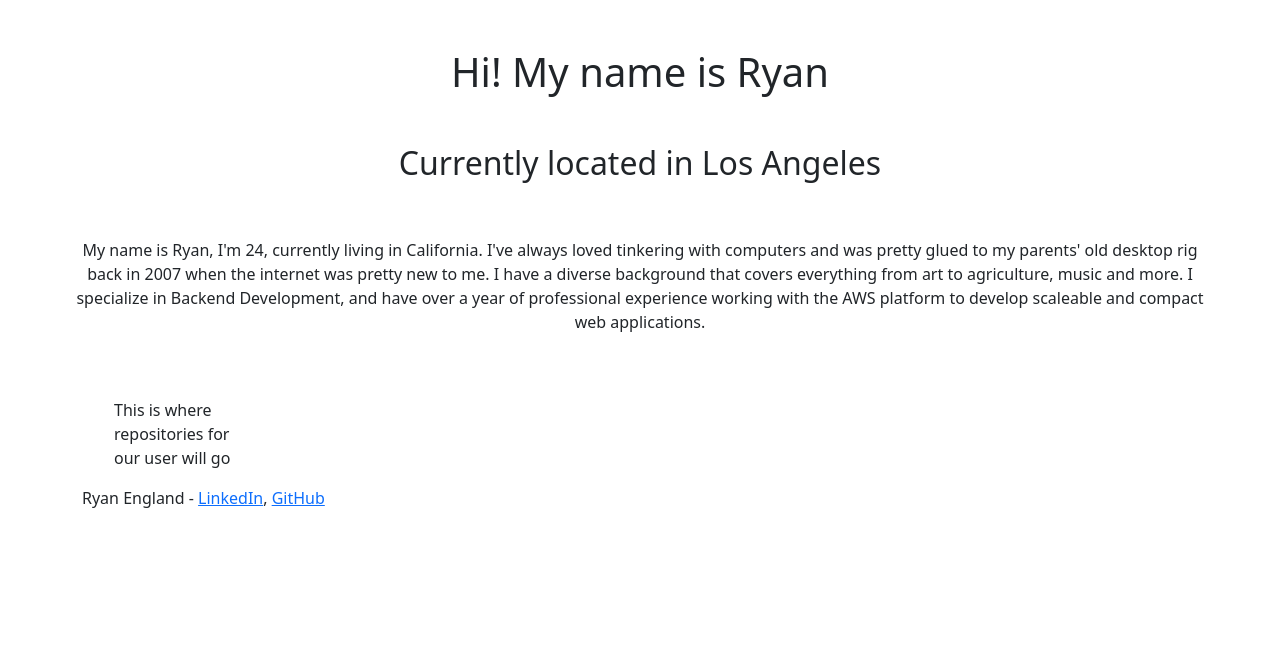
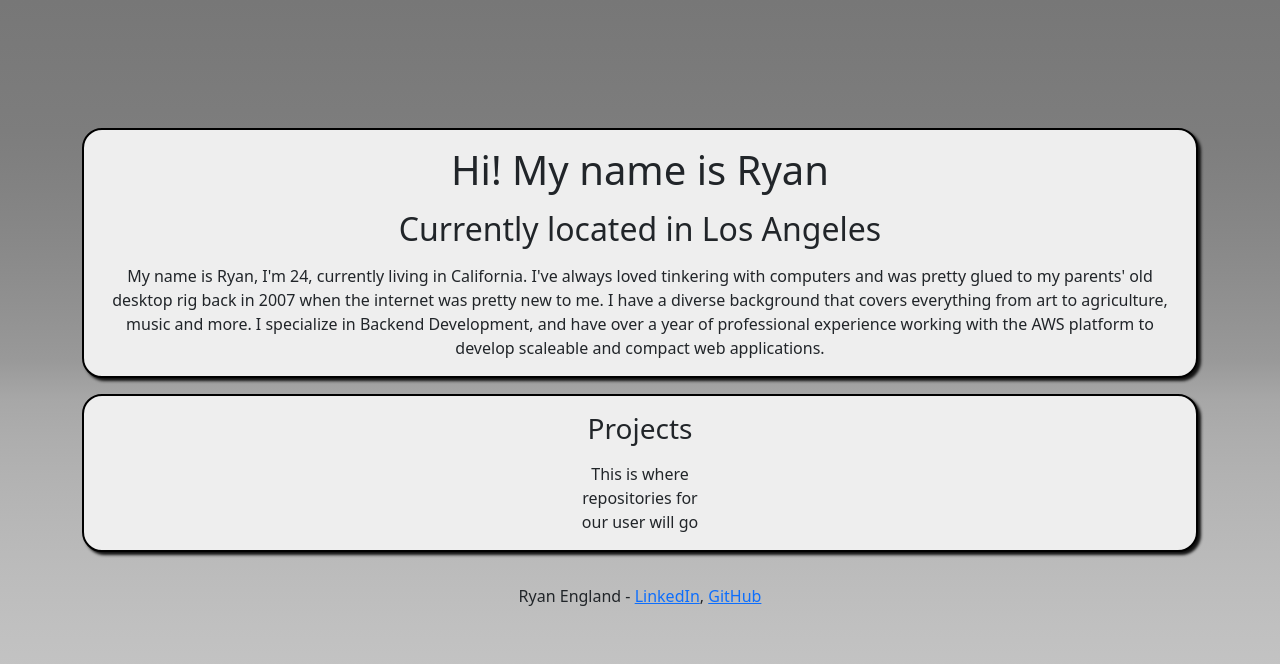
Before and after one commit to stellyes/landing-page-magic, a website: page index.html in a window 1280 px wide. Drawn offline with nearby package versions, Linux system fonts and the light colour scheme.

Commit message:
Added CSS Styling

```diff
--- a/index.html
+++ b/index.html
@@ -11,13 +11,31 @@
     />
     <title>Professional Portfolio</title>
   </head>
-  <body class="container align-middle">
-    <div class="col align-items-center">
-      <h1 class="row justify-content-center my-5">Hi! My name is Ryan</h1>
+  <style>
+    html {
+      width: 100%;
+      height: 100%;
+    }
+
+    body {
+      background: linear-gradient(#777, 30%, #999, 60%, #ccc);
+      margin-top: 10%;
+    }
+
+    .custom-box {
+      border: 2px solid #000;
+      border-radius: 20px;
+      background-color: #eee;
+      box-shadow: 3px 3px 3px #111;
+    }
+  </style>
+  <body class="container align-bottoms">
+    <div class="custom-box col align-items-center justify-content-center">
+      <h1 class="row justify-content-center my-3">Hi! My name is Ryan</h1>
       <h2 class="row justify-content-center font-italic">
         Currently located in Los Angeles
       </h2>
-      <p class="row justify-content-center py-5 text-center">
+      <p class="row justify-content-center my-3 px-4 text-center">
         My name is Ryan, I'm 24, currently living in California. I've always
         loved tinkering with computers and was pretty glued to my parents' old
         desktop rig back in 2007 when the internet was pretty new to me. I have
@@ -26,14 +44,17 @@
         year of professional experience working with the AWS platform to develop
         scaleable and compact web applications.
       </p>
-      <ul id="repositories" style="list-style: none">
-        <li class="col">This is where</li>
-        <li class="col">repositories for</li>
-        <li class="col">our user will go</li>
+    </div>
+    <div class="custom-box col align-items-center justify-content-center my-3">
+      <h3 class="row justify-content-center my-3">Projects</h3>
+      <ul id="repositories" class="container" style="list-style: none">
+        <li class="row justify-content-center">This is where</li>
+        <li class="row justify-content-center">repositories for</li>
+        <li class="row justify-content-center">our user will go</li>
       </ul>
-      <div id="links" class="row justify-content-center">
-        <p>Ryan England - <a href="">LinkedIn</a>, <a href="">GitHub</a></p>
-      </div>
+    </div>
+    <div id="links" class="row text-center py-3">
+      <p>Ryan England - <a href="">LinkedIn</a>, <a href="">GitHub</a></p>
     </div>
 
     <script
```
